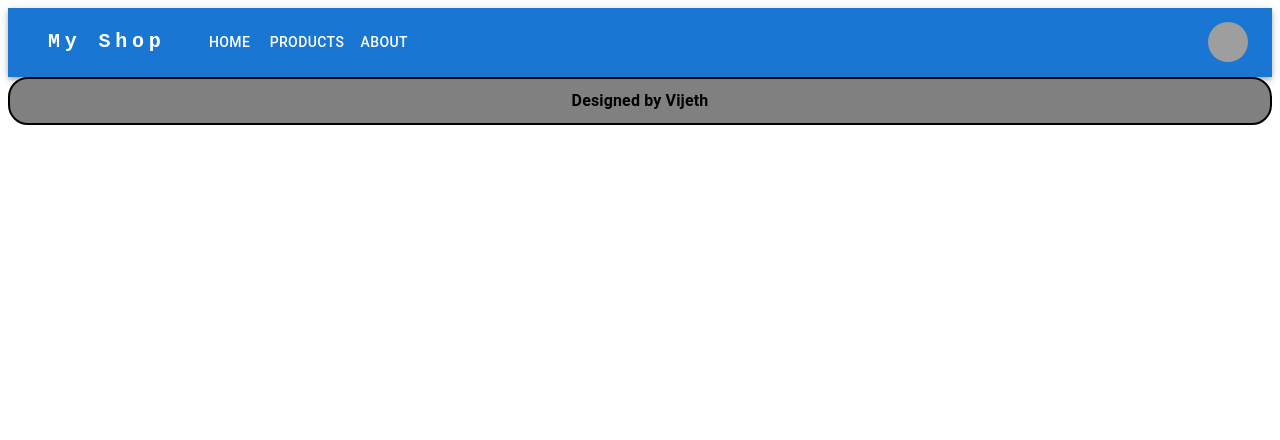
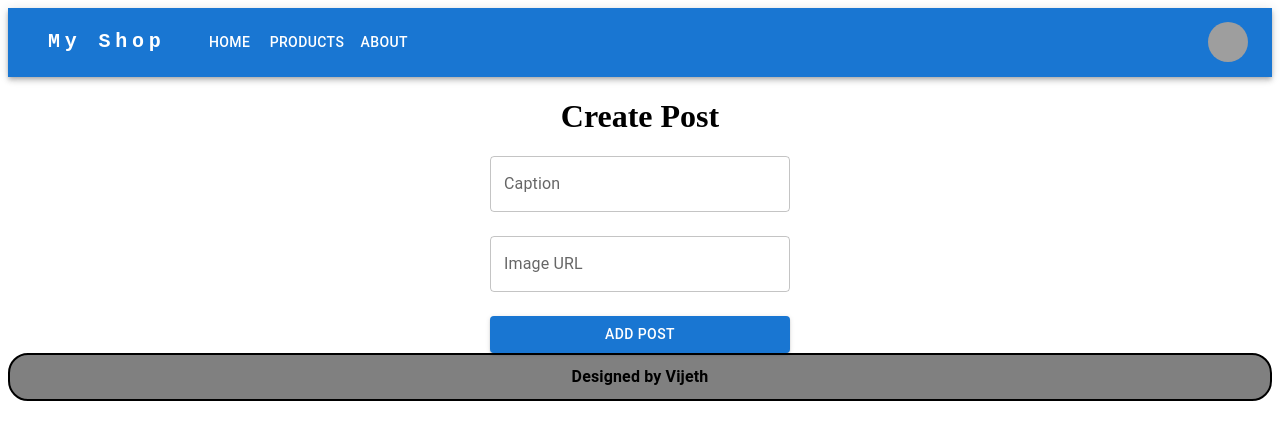
Before and after one commit to vijeth44-pro/Internship-Project, a React (Vite) app in the folder ecom/: page /createpost in a window 1280 px wide. Shown: the top 440 px of the page. Built offline with nearby package versions, Linux system fonts and the light colour scheme; grey boxes are pictures that could not be loaded; some icons are missing.

Commit message:
Implement Create Post form with caption and image URL using Material UI and Axios and Routed it in App

```diff
--- a/ecom/src/App.jsx
+++ b/ecom/src/App.jsx
@@ -10,6 +10,7 @@ import Products from './pages/Products'
 import About from './pages/About'
 import Regsietr from './pages/Register'
 import Login from './pages/Login'
+import CreatePost from './pages/CreatePost'
 
 function App() {
   const [count, setCount] = useState(0)
@@ -25,6 +26,7 @@ function App() {
         <Route path='/about' element ={<About/>}/>
         <Route path='/register' element ={<Regsietr/>}/>
         <Route path='/login' element={<Login/>}/>
+        <Route path='/createpost' element={<CreatePost/>}/>
       </Routes>
       <Footer/>
       </BrowserRouter>
--- /dev/null
+++ b/ecom/src/pages/CreatePost.jsx
@@ -0,0 +1,68 @@
+import React, { useState } from "react";
+import { Box, Button, TextField } from "@mui/material";
+import axios from "axios";
+
+export default function CreatePost() {
+  const [form, setForm] = useState({
+    caption: "",
+    image: "",
+  });
+
+  const handleChange = (e) => {
+    setForm({ ...form, [e.target.name]: e.target.value });
+  };
+
+  const handleSubmit = async () => {
+    try {
+      const token = localStorage.getItem("mytoken");
+      const res = await axios.post("http://localhost:1000/post/create", form, {
+        headers: {
+          Authorization: token,
+        },
+      });
+      console.log(res.data);
+      if (res.data.success) {
+        alert("Data added Successfully!");
+        setForm({ caption: "", image: "" });
+      }
+    } catch (error) {
+      console.log(error);
+      alert("Error adding data !");
+    }
+  };
+
+  return (
+    <div>
+      <h1 style={{ textAlign: "center" }}>Create Post</h1>
+      <Box
+        sx={{
+          display: "flex",
+          flexDirection: "column",
+          gap: 3,
+          width: "300px",
+          margin: "auto",
+        }}
+      >
+        <TextField
+          id="outlined-basic"
+          label="Caption"
+          variant="outlined"
+          name="caption"
+          onChange={handleChange}
+          value={form.caption}
+        />
+        <TextField
+          id="outlined-basic"
+          label="Image URL"
+          variant="outlined"
+          name="image"
+          onChange={handleChange}
+          value={form.image}
+        />
+        <Button variant="contained" onClick={handleSubmit}>
+          Add Post
+        </Button>
+      </Box>
+    </div>
+  );
+}
```
